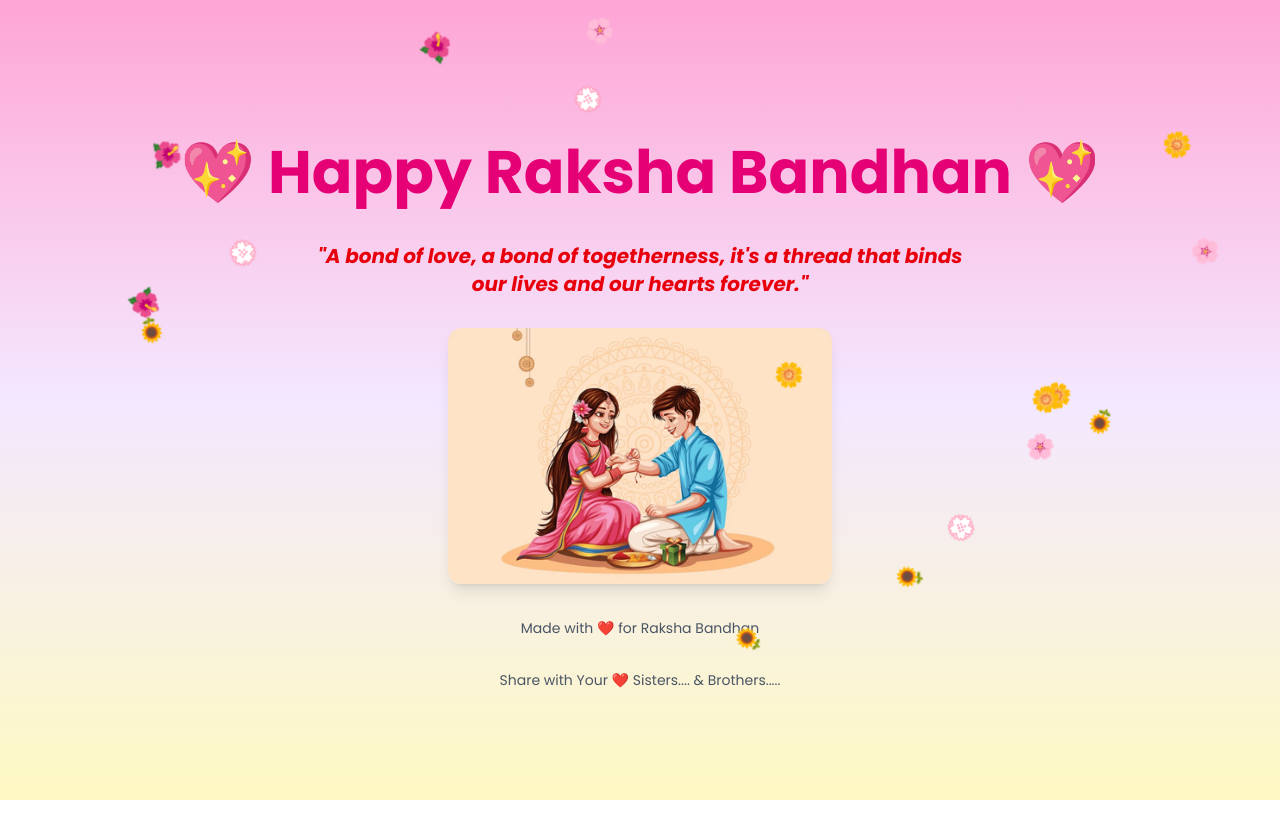
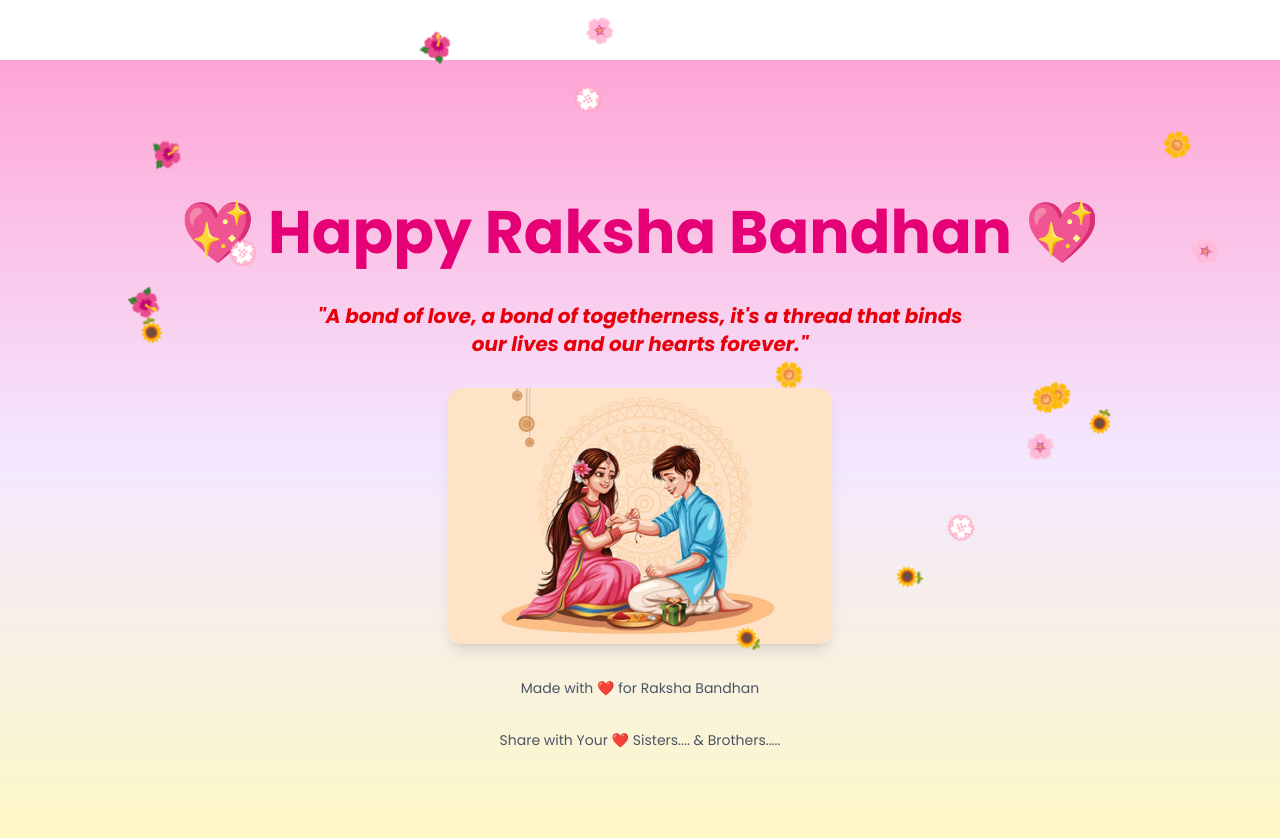
Before and after one commit to Durgesh-Rawat/Celebration-template, a React (Vite) app: page / in a window 1280 px wide. Shown: the top 838 px of the page. Before the commit the page ends 800 px from the top, so only its background shows below. Built offline with nearby package versions, Linux system fonts and the light colour scheme.

Commit message:
Update index.css

```diff
--- a/src/index.css
+++ b/src/index.css
@@ -18,6 +18,11 @@
 
 body{
     font-family: 'Poppins', sans-serif;
+    margin: 0;
+}
+
+#root {
+  margin-top: 60px; /* space for ad */
 }
 
 @keyframes fadeIn {
```
